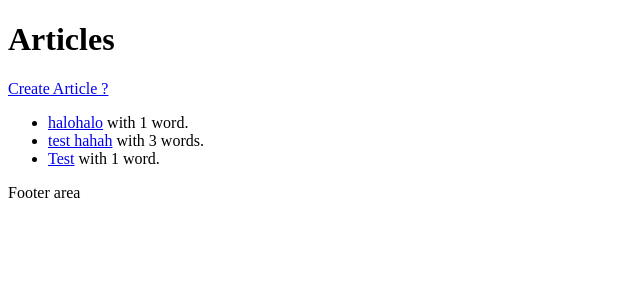
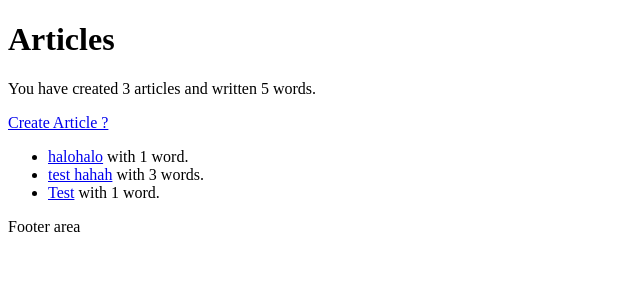
Before and after one commit to roberthandiwijaya/djangoproject, a Django app: page /articles/ in a window 1280 px wide. Shown: the part 55-355 px from the top of the page, without its empty margins (0-640 px from the left). Run offline with Django 5.2, Linux system fonts and the light colour scheme; a user stored in the database is signed in; data comes from the database, SQL or seed files in the repository.

Commit message:
Displaying user articles statistics in Template and Add Custom Computed properties to model

```diff
--- a/app/models.py
+++ b/app/models.py
@@ -20,6 +20,14 @@ class UserProfile(AbstractUser):
     objects = UserProfileManager()
     USERNAME_FIELD = "email"
     REQUIRED_FIELDS = []
+
+    @property
+    def article_count(self):
+        return self.articles.count()
+
+    @property
+    def written_words(self):
+        return self.articles.aggregate(models.Sum("word_count"))["word_count__sum"] or 0
 
 
 class Article(models.Model):
--- a/djangocourse/settings.py
+++ b/djangocourse/settings.py
@@ -43,6 +43,7 @@ DJANGO_APPS = [
     "django.contrib.sessions",
     "django.contrib.messages",
     "django.contrib.staticfiles",
+    "django.contrib.humanize",
 ]
 
 THIRD_PARTY_APPS = [
--- a/templates/app/home.html
+++ b/templates/app/home.html
@@ -1,7 +1,15 @@
 {% extends 'app/base.html'%}
+{% load humanize %}
 
 {% block content %}
     <h1>Articles</h1>
+
+    <p>
+    You have created {{ user.article_count | intcomma }}
+    article{{ user.article_count | pluralize }}
+    and written {{ user.written_words | intcomma }}
+    word{{ user.written_words | pluralize }}.
+    </p>
 
     <a href="{% url 'create_article' %}">Create Article ?</a>
 
```
